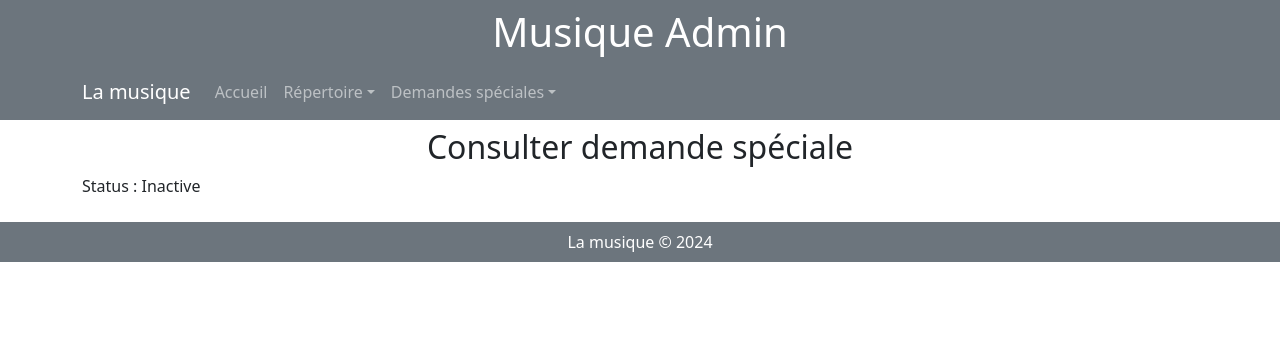
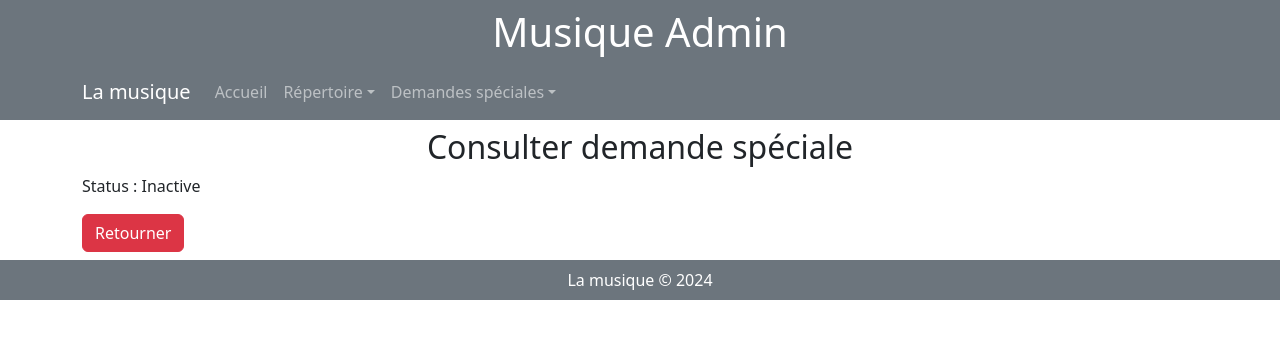
Before and after one commit to Sam-Existence/WebIII_TP, a React (Create React App) app in the folder frontend/: page /admin/demandes-speciales/1 in a window 1280 px wide. Shown: the top 338 px of the page. Built offline with nearby package versions, Linux system fonts and the light colour scheme; no server answers.

Commit message:
Ajout de bouton Retourner à PageModifierDemandeSpeciale

```diff
--- a/frontend/src/pages/PageConsulterDemandeSpeciale.js
+++ b/frontend/src/pages/PageConsulterDemandeSpeciale.js
@@ -1,5 +1,5 @@
 import { React, useState, useEffect } from 'react';
-import { useParams } from 'react-router-dom';
+import { useParams, useNavigate } from 'react-router-dom';
 import { DemandeSpeciale } from '../composants/DemandeSpeciale';
 import Button from 'react-bootstrap/Button';
 
@@ -8,6 +8,7 @@ export const PageConsulterDemandeSpeciale = () => {
 
     const [active, setActive] = useState(false);
     const [demandeSpeciale, setDemandeSpeciale] = useState();
+    const navigate = useNavigate();
     useEffect(() => {
         const chercherDemandeSpeciale = async (_id) => {
             const body = await fetch(`/api/demandes-speciales/${_id}`).then(resultat => resultat.json());
@@ -30,6 +31,7 @@ export const PageConsulterDemandeSpeciale = () => {
             <h2 className="text-center">Consulter demande spéciale</h2>
             <DemandeSpeciale demandeSpeciale={demandeSpeciale} />
             <p>Status : {active ? "Active": "Inactive"} <Button hidden={!active} onClick={desactiver} >Désactiver</Button></p>
+            <Button variant="danger" onClick={() => navigate(-1)}>Retourner</Button>
         </main>
     );
 }
```
